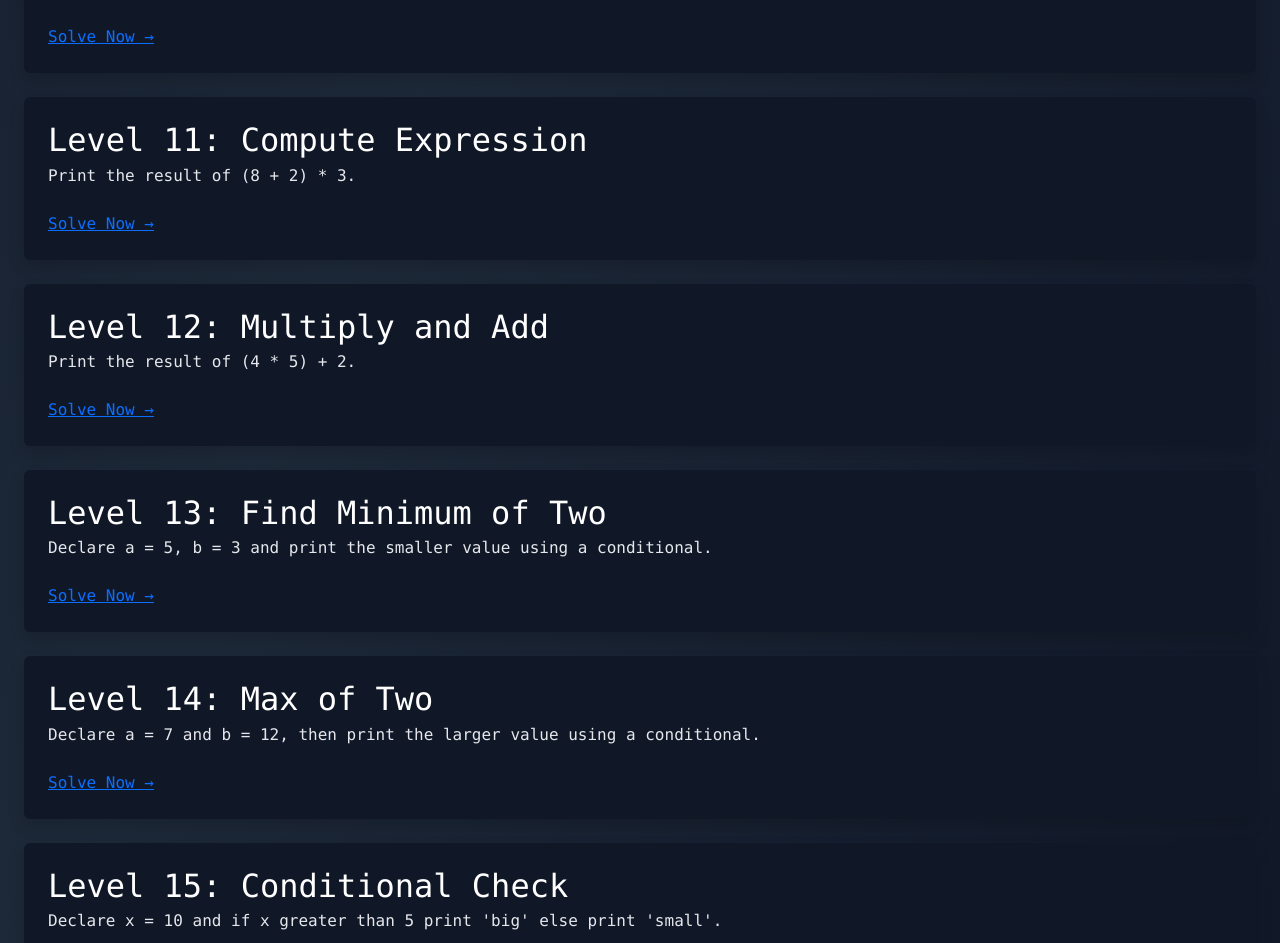
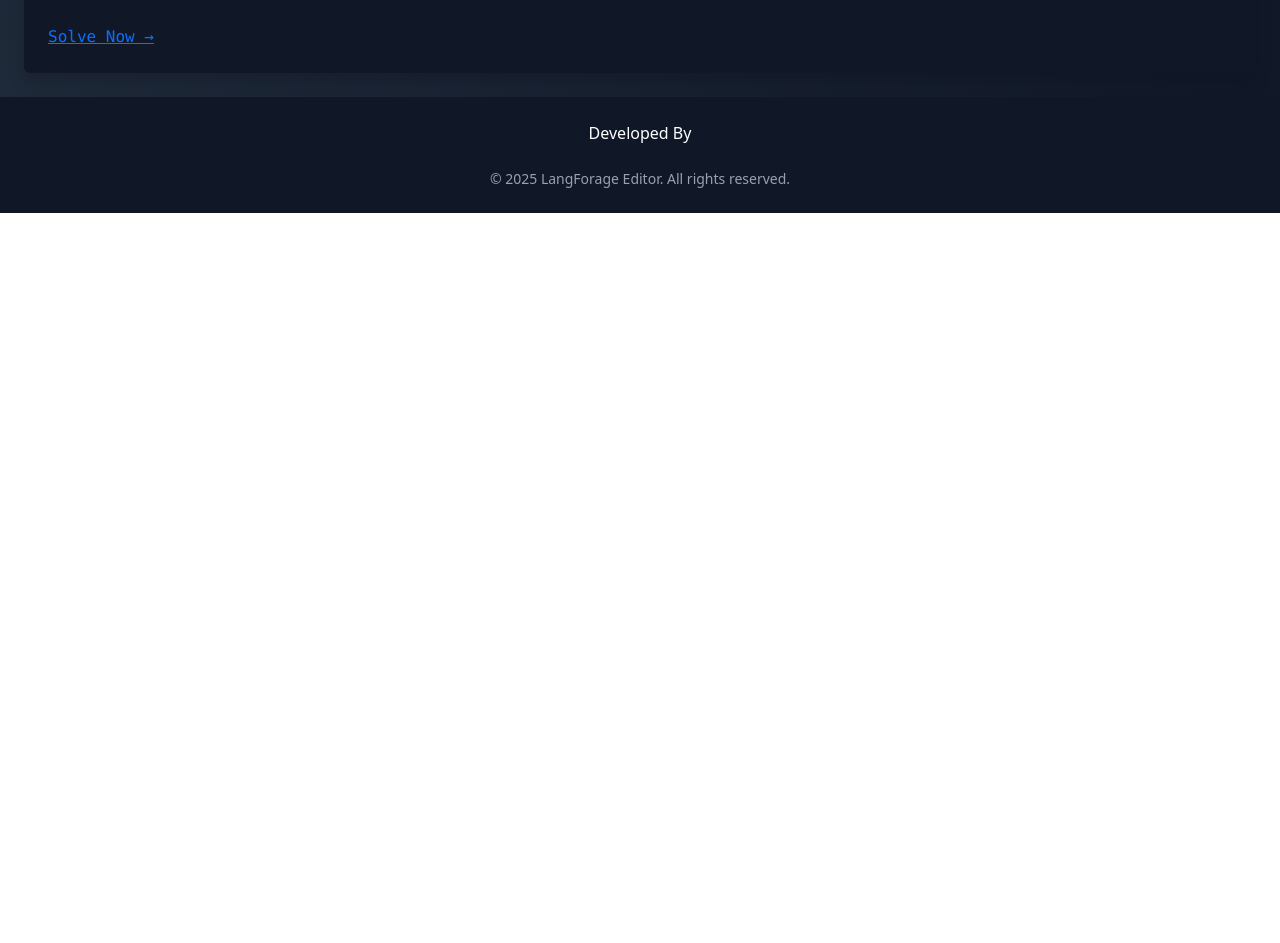
Before and after one commit to vdsn0905/Langforage-Editor, a React (Vite) app: page /challenges in a window 1280 px wide. Shown: the part 1909-2852 px from the top of the page. After the commit the page ends 2122 px from the top, so only its background shows below. Built offline with nearby package versions, Linux system fonts and the light colour scheme.

Commit message:
Update challenges.js

```diff
--- a/src/components/challenges.js
+++ b/src/components/challenges.js
@@ -1,5 +1,4 @@
 export const challenges = [
-  // Level 1..6: simplest prints and declarations
   {
     level: 1,
     title: "Print Hello",
@@ -42,8 +41,6 @@ export const challenges = [
     hint: "Use + to join strings.",
     expectedOutput: `HelloWorld\n`,
   },
-
-  // Level 7..12: basic arithmetic and concatenation
   {
     level: 7,
     title: "Simple Addition",
@@ -72,41 +69,4 @@ export const challenges = [
     hint: "Use dikhao with division.",
     expectedOutput: `5\n`,
   },
-  {
-    level: 11,
-    title: "Compute Expression",
-    task: "Print the result of (8 + 2) * 3.",
-    hint: "Use arithmetic operators.",
-    expectedOutput: `30\n`,
-  },
-  {
-    level: 12,
-    title: "Multiply and Add",
-    task: "Print the result of (4 * 5) + 2.",
-    hint: "Combine multiplication and addition in one expression.",
-    expectedOutput: `22\n`,
-  },
-
-  // Level 13..17: conditionals and simple comparisons
-  {
-    level: 13,
-    title: "Find Minimum of Two",
-    task: "Declare a = 5, b = 3 and print the smaller value using a conditional.",
-    hint: "Use yadi and nahito to compare and print.",
-    expectedOutput: `3\n`,
-  },
-  {
-    level: 14,
-    title: "Max of Two",
-    task: "Declare a = 7 and b = 12, then print the larger value using a conditional.",
-    hint: "Use yadi to compare a and b.",
-    expectedOutput: `12\n`,
-  },
-  {
-    level: 15,
-    title: "Conditional Check",
-    task: "Declare x = 10 and if x greater than 5 print 'big' else print 'small'.",
-    hint: "Use yadi and nahito.",
-    expectedOutput: `big\n`,
-  },
 ];
```
